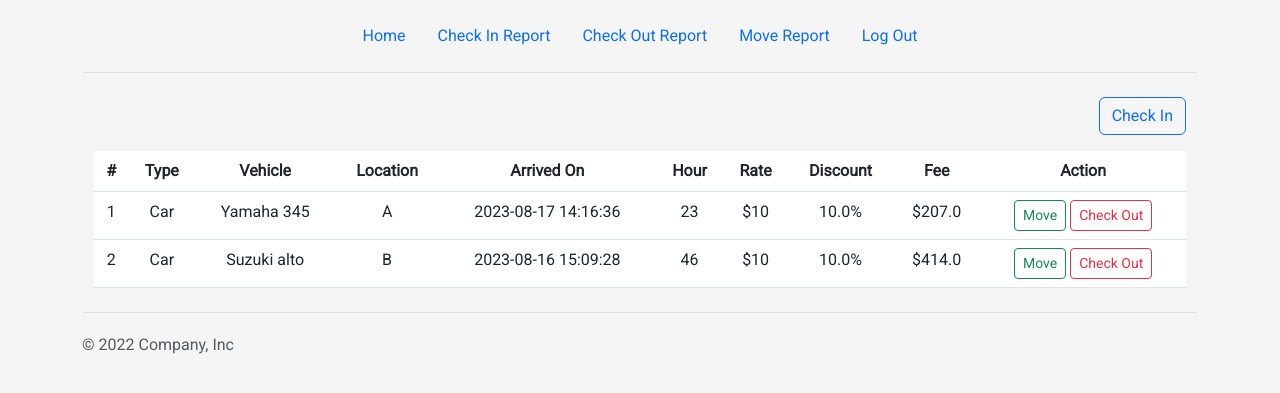
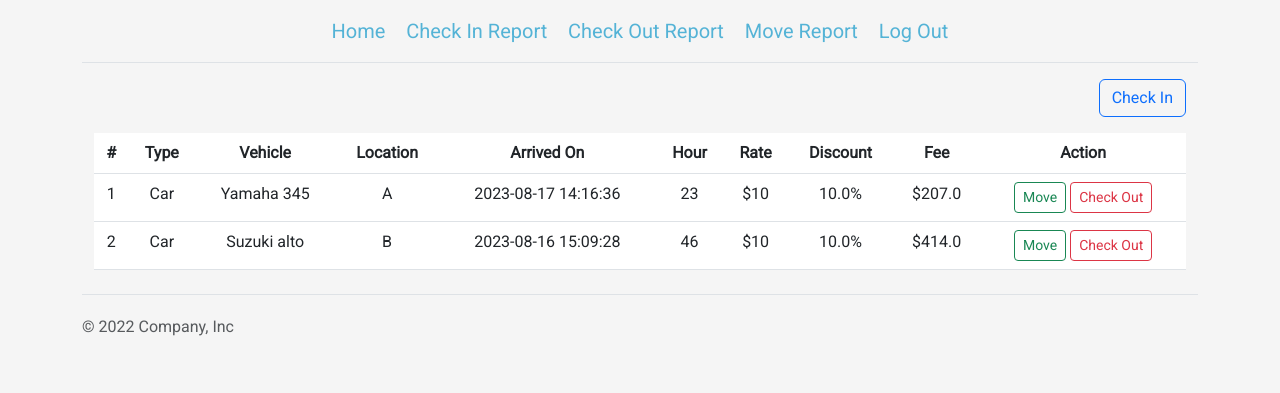
Before and after one commit to samirkhadka998/miniParking, a Flask app: page / in a window 1280 px wide. Shown: the top 393 px of the page. Run offline with Flask 3, Linux system fonts and the light colour scheme; a user stored in the database is signed in; some libraries are stand-ins or nearby versions.

Commit message:
minor changes

```diff
--- a/static/css/style.css
+++ b/static/css/style.css
@@ -71,3 +71,21 @@ body{
     background-color: #000 !important;
     color: #fff;
 }
+
+.nav-link {
+    box-shadow: inset 0 0 0 0 #54b3d6;
+       padding: 0 .65rem;
+     transition: color .3s ease-in-out, box-shadow .3s ease-in-out;
+  }
+  .nav-link:hover {
+    color: #fff;
+    box-shadow: inset 200px 0 0 0 #54b3d6;;
+  }
+
+  /* Presentational styles */
+  .nav-link {
+      color: #54b3d6;
+    font-size: 20px;
+    line-height: 1.5;
+    text-decoration: none;
+  }
--- a/templates/layout.html
+++ b/templates/layout.html
@@ -8,8 +8,9 @@
   <link rel="stylesheet" href="{{ url_for('static', filename='css/style.css') }}">
   <link rel="preconnect" href="https://fonts.googleapis.com">
   <link rel="preconnect" href="https://fonts.gstatic.com" crossorigin>
-  <link href="https://fonts.googleapis.com/css2?family=Roboto:wght@100;300;400&display=swap" rel="stylesheet">
+  <link href="https://fonts.googleapis.com/css2?family=Dancing+Script&family=Pacifico&family=Roboto:wght@100;300;400&display=swap" rel="stylesheet">
   <link rel="stylesheet" href="https://cdnjs.cloudflare.com/ajax/libs/toastr.js/latest/toastr.min.css">
+
 
 
 
@@ -17,7 +18,8 @@
 
 <body>
   <div class="container">
-    <header class="d-flex flex-wrap justify-content-center py-3 mb-4 border-bottom">
+
+    <header class="border-bottom d-flex justify-content-center mb-3 py-3">
 
       {% if session["user_id"]%}
       <ul class="nav nav-pills">
```
